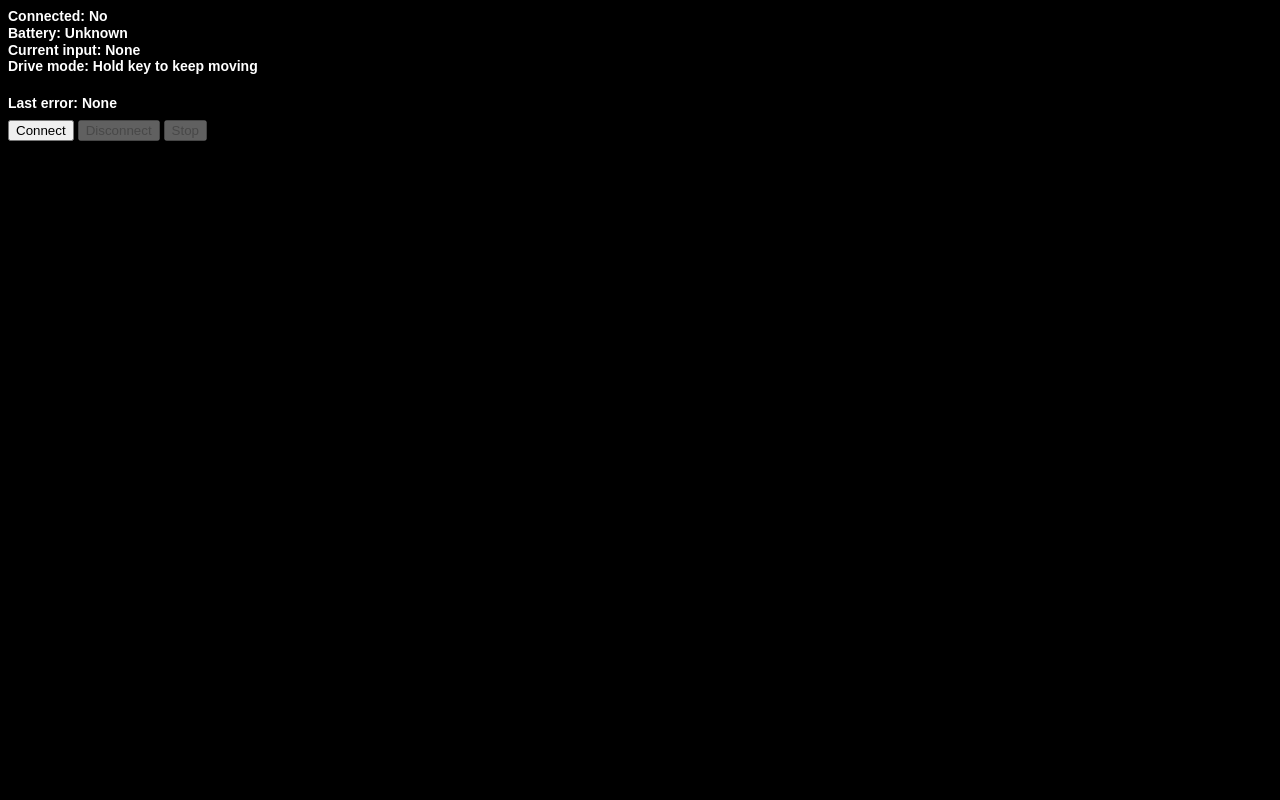
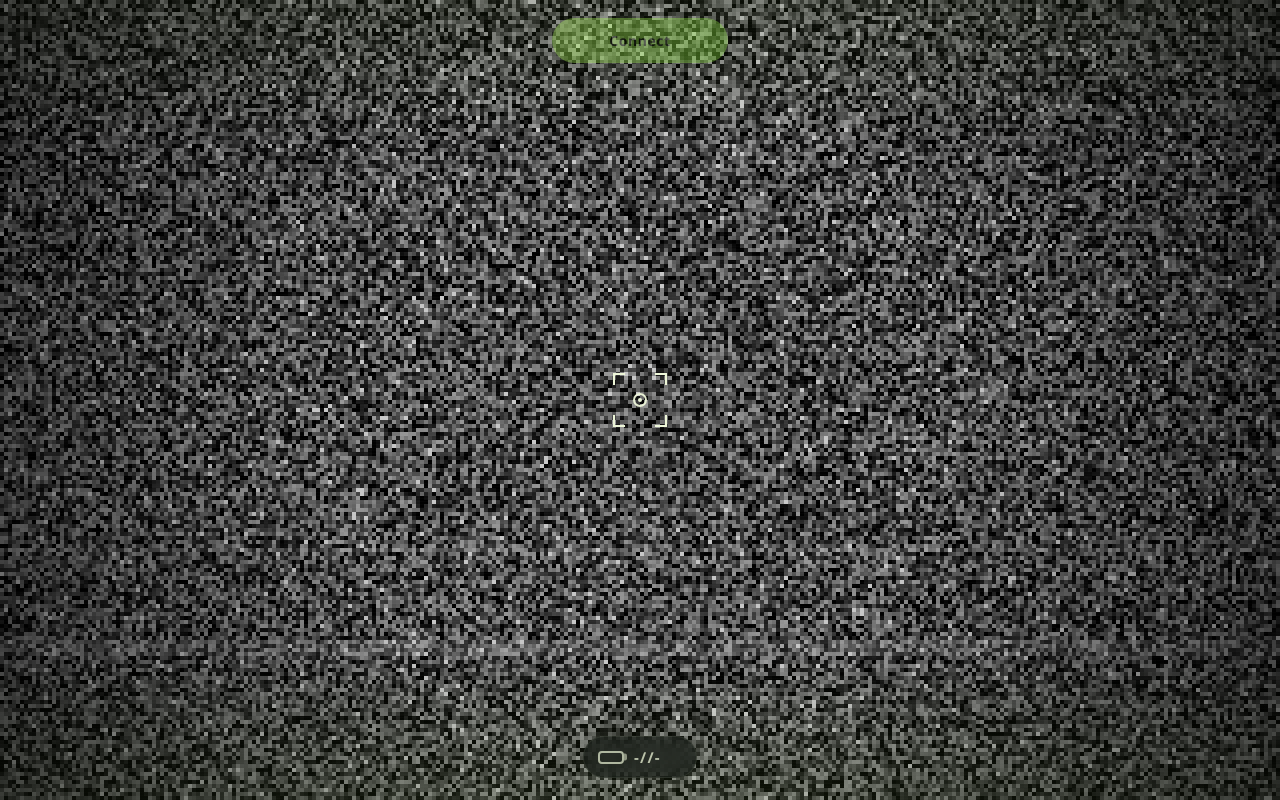
Before and after one commit to sAleksander/FreeDrive-Jumping, a React (Vite) app: page / in a window 1280 px wide. Built offline with nearby package versions, Linux system fonts and the light colour scheme.

Commit message:
feat: simplify FPV HUD layout

```diff
--- a/src/App.tsx
+++ b/src/App.tsx
@@ -7,12 +7,8 @@ const keyMap: Record<string, DroneDriveCommand> = {
   d: 'right',
 };
 
-const activeInputLabels: Record<DroneDriveCommand, string> = {
-  forward: '"W"',
-  backward: '"S"',
-  left: '"A"',
-  right: '"D"',
-};
+const noiseFrameIntervalMs = 90;
+const noiseScaleDivisor = 4;
 
 function createIdleDriveState(): DroneDriveState {
   return {
@@ -47,8 +43,8 @@ function App() {
   const runtime = window.electronAPI;
   const droneApi = runtime?.drone;
   const [status, setStatus] = useState<DroneStatus>(initialStatus);
-  const [actionMessage, setActionMessage] = useState<string | null>(null);
   const heldCommandsRef = useRef<Set<DroneDriveCommand>>(new Set());
+  const noiseCanvasRef = useRef<HTMLCanvasElement | null>(null);
 
   useEffect(() => {
     if (!droneApi) {
@@ -125,57 +121,160 @@ function App() {
     };
   }, [droneApi, status.connected]);
 
+  const hasVideoFeed = false;
+  const shouldShowNoiseCanvas = !status.connected || !hasVideoFeed;
+
+  useEffect(() => {
+    const canvas = noiseCanvasRef.current;
+
+    if (!canvas || !shouldShowNoiseCanvas) {
+      return;
+    }
+
+    const context = canvas.getContext('2d', { alpha: false });
+
+    if (!context) {
+      return;
+    }
+
+    let frameId = 0;
+    let timeoutId: number | null = null;
+    let imageData = context.createImageData(1, 1);
+
+    const resizeCanvas = () => {
+      const parent = canvas.parentElement;
+      const sourceWidth = parent?.clientWidth ?? window.innerWidth;
+      const sourceHeight = parent?.clientHeight ?? window.innerHeight;
+      const width = Math.max(240, Math.floor(sourceWidth / noiseScaleDivisor));
+      const height = Math.max(135, Math.floor(sourceHeight / noiseScaleDivisor));
+
+      canvas.width = width;
+      canvas.height = height;
+      imageData = context.createImageData(width, height);
+    };
+
+    const renderNoise = () => {
+      const { data } = imageData;
+
+      for (let index = 0; index < data.length; index += 4) {
+        const value = Math.random() > 0.985
+          ? 255
+          : Math.max(0, Math.min(255, 96 + Math.floor((Math.random() - 0.5) * 180)));
+
+        data[index] = value;
+        data[index + 1] = value;
+        data[index + 2] = value;
+        data[index + 3] = 255;
+      }
+
+      context.putImageData(imageData, 0, 0);
+      context.fillStyle = 'rgba(255, 255, 255, 0.16)';
+
+      const glitchBandCount = 2 + Math.floor(Math.random() * 4);
+
+      for (let bandIndex = 0; bandIndex < glitchBandCount; bandIndex += 1) {
+        const bandY = Math.floor(Math.random() * canvas.height);
+        const bandHeight = 1 + Math.floor(Math.random() * 4);
+
+        context.fillRect(0, bandY, canvas.width, bandHeight);
+      }
+
+      timeoutId = window.setTimeout(() => {
+        frameId = window.requestAnimationFrame(renderNoise);
+      }, noiseFrameIntervalMs);
+    };
+
+    resizeCanvas();
+    renderNoise();
+    window.addEventListener('resize', resizeCanvas);
+
+    return () => {
+      window.removeEventListener('resize', resizeCanvas);
+
+      if (timeoutId !== null) {
+        window.clearTimeout(timeoutId);
+      }
+
+      window.cancelAnimationFrame(frameId);
+    };
+  }, [shouldShowNoiseCanvas]);
+
   async function runAction(action: () => Promise<DroneStatus>) {
     try {
       const nextStatus = await action();
       setStatus(nextStatus);
-      setActionMessage(null);
     } catch (error) {
-      const message =
-        error instanceof Error ? error.message : 'Unexpected drone action error.';
-      setActionMessage(message);
+      console.error('Drone action failed.', error);
     }
   }
 
-  const batteryLabel = status.battery === null ? 'Unknown' : `${status.battery}%`;
-  const currentInput = status.activeCommands.length > 0
-    ? status.activeCommands.map((command) => activeInputLabels[command]).join(' + ')
-    : 'None';
-  const lastError = actionMessage ?? status.lastError ?? 'None';
+  const connectionButtonLabel = status.phase === 'connecting'
+    ? 'Connecting...'
+    : status.connected
+      ? 'Disconnect'
+      : status.phase === 'error'
+        ? 'Reset connection'
+        : 'Connect';
+  const batteryValue = status.connected && status.battery !== null
+    ? Math.max(0, Math.min(100, status.battery))
+    : null;
+  const batteryLabel = batteryValue === null ? '-//-' : `${batteryValue}%`;
+
+  const handleConnectionToggle = () => {
+    if (!droneApi || status.phase === 'connecting') {
+      return;
+    }
+
+    if (status.connected || status.phase === 'error') {
+      void runAction(() => droneApi.disconnect());
+      return;
+    }
+
+    void runAction(() => droneApi.connect());
+  };
 
   return (
-    <main>
-      <section className="status-view">
-        <p>Connected: {status.connected ? 'Yes' : 'No'}</p>
-        <p>Battery: {batteryLabel}</p>
-        <p>Current input: {currentInput}</p>
-        <p>Drive mode: Hold key to keep moving</p>
-        <p className="status-gap" />
-        <p>Last error: {lastError}</p>
-      </section>
+    <main className="fpv-app">
+      <section className="fpv-stage" aria-label="Drone camera view placeholder">
+        <canvas
+          aria-hidden="true"
+          className="fpv-stage__noise"
+          ref={noiseCanvasRef}
+        />
+        <div aria-hidden="true" className="fpv-stage__scanlines" />
+        <div aria-hidden="true" className="fpv-stage__vignette" />
 
-      <section className="controls">
-        <button
-          disabled={status.phase === 'connecting' || status.connected}
-          onClick={() => void runAction(() => droneApi!.connect())}
-          type="button"
+        <div aria-hidden="true" className="hud-crosshair">
+          <span className="hud-crosshair__corner hud-crosshair__corner--top-left" />
+          <span className="hud-crosshair__corner hud-crosshair__corner--top-right" />
+          <span className="hud-crosshair__corner hud-crosshair__corner--bottom-left" />
+          <span className="hud-crosshair__corner hud-crosshair__corner--bottom-right" />
+          <span className="hud-crosshair__ring" />
+          <span className="hud-crosshair__dot" />
+        </div>
+
+        <div className="top-control">
+          <button
+            className="control-button control-button--primary"
+            disabled={!droneApi || status.phase === 'connecting'}
+            onClick={handleConnectionToggle}
+            type="button"
+          >
+            {connectionButtonLabel}
+          </button>
+        </div>
+
+        <div
+          className={`battery-indicator${batteryValue === null ? ' battery-indicator--offline' : ''}`}
         >
-          Connect
-        </button>
-        <button
-          disabled={!status.connected && status.phase !== 'error'}
-          onClick={() => void runAction(() => droneApi!.disconnect())}
-          type="button"
-        >
-          Disconnect
-        </button>
-        <button
-          disabled={!status.connected}
-          onClick={() => void runAction(() => droneApi!.stop())}
-          type="button"
-        >
-          Stop
-        </button>
+          <div aria-hidden="true" className="battery-indicator__icon">
+            <span
+              className="battery-indicator__fill"
+              style={{ width: `${batteryValue ?? 0}%` }}
+            />
+          </div>
+          <span className="battery-indicator__value">{batteryLabel}</span>
+        </div>
       </section>
     </main>
   );
--- a/src/styles.css
+++ b/src/styles.css
@@ -1,33 +1,287 @@
+html,
+body {
+  min-height: 100vh;
+}
+
 body {
   margin: 0;
-  background: #000;
-  color: #fff;
-  font-family: Arial, sans-serif;
+  background: #040505;
+  color: #eef7d8;
+  font-family: 'Space Grotesk', 'Avenir Next', 'Segoe UI', sans-serif;
 }
 
 #root {
   min-height: 100vh;
 }
 
-main {
-  padding: 8px;
+:root {
+  color-scheme: dark;
+  --hud-text: #eef7d8;
+  --hud-muted: rgba(238, 247, 216, 0.68);
+  --hud-accent: #b8ff63;
+  --hud-accent-strong: #d7ff88;
+  --hud-border: rgba(184, 255, 99, 0.22);
+  --hud-panel-bg: rgba(5, 10, 8, 0.46);
+  --hud-danger: #ff7d7d;
+  --hud-shadow: 0 18px 60px rgba(0, 0, 0, 0.45);
 }
 
-.status-view p {
-  margin: 0;
+* {
+  box-sizing: border-box;
+}
+
+.fpv-app {
+  min-height: 100vh;
+}
+
+.fpv-stage {
+  position: relative;
+  min-height: 100vh;
+  overflow: hidden;
+  background:
+    radial-gradient(circle at center, rgba(26, 43, 25, 0.22), transparent 52%),
+    linear-gradient(180deg, rgba(12, 16, 12, 0.12), rgba(0, 0, 0, 0.55)),
+    #040505;
+}
+
+.fpv-stage__noise,
+.fpv-stage__scanlines,
+.fpv-stage__vignette {
+  position: absolute;
+  inset: 0;
+}
+
+.fpv-stage__noise {
+  width: 100%;
+  height: 100%;
+  image-rendering: pixelated;
+  filter: saturate(0) contrast(1.18) brightness(0.78);
+}
+
+.fpv-stage__scanlines {
+  background-image: repeating-linear-gradient(
+    to bottom,
+    rgba(255, 255, 255, 0.035) 0,
+    rgba(255, 255, 255, 0.035) 1px,
+    transparent 1px,
+    transparent 3px
+  );
+  opacity: 0.42;
+  pointer-events: none;
+}
+
+.fpv-stage__vignette {
+  background:
+    radial-gradient(circle at center, transparent 42%, rgba(0, 0, 0, 0.58) 100%),
+    linear-gradient(180deg, rgba(184, 255, 99, 0.06), transparent 18%, transparent 82%, rgba(184, 255, 99, 0.08));
+  pointer-events: none;
+}
+
+.top-control {
+  position: absolute;
+  top: 18px;
+  left: 50%;
+  z-index: 2;
+  transform: translateX(-50%);
+}
+
+.hud-crosshair,
+.battery-indicator {
+  position: absolute;
+  z-index: 2;
+  pointer-events: none;
+}
+
+.hud-crosshair {
+  top: 50%;
+  left: 50%;
+  width: 54px;
+  height: 54px;
+  transform: translate(-50%, -50%);
+}
+
+.hud-crosshair__corner,
+.hud-crosshair__ring,
+.hud-crosshair__dot {
+  position: absolute;
+}
+
+.hud-crosshair__corner {
+  width: 12px;
+  height: 12px;
+  border-color: rgba(238, 247, 216, 0.95);
+  filter: drop-shadow(0 0 8px rgba(238, 247, 216, 0.2));
+}
+
+.hud-crosshair__corner--top-left {
+  top: 0;
+  left: 0;
+  border-top: 2px solid;
+  border-left: 2px solid;
+}
+
+.hud-crosshair__corner--top-right {
+  top: 0;
+  right: 0;
+  border-top: 2px solid;
+  border-right: 2px solid;
+}
+
+.hud-crosshair__corner--bottom-left {
+  bottom: 0;
+  left: 0;
+  border-bottom: 2px solid;
+  border-left: 2px solid;
+}
+
+.hud-crosshair__corner--bottom-right {
+  right: 0;
+  bottom: 0;
+  border-right: 2px solid;
+  border-bottom: 2px solid;
+}
+
+.hud-crosshair__ring {
+  top: 50%;
+  left: 50%;
+  width: 14px;
+  height: 14px;
+  border: 2px solid rgba(238, 247, 216, 0.95);
+  border-radius: 50%;
+  transform: translate(-50%, -50%);
+  box-shadow: 0 0 10px rgba(238, 247, 216, 0.14);
+}
+
+.hud-crosshair__dot {
+  top: 50%;
+  left: 50%;
+  width: 4px;
+  height: 4px;
+  border-radius: 50%;
+  background: rgba(238, 247, 216, 0.98);
+  transform: translate(-50%, -50%);
+}
+
+.control-button {
+  appearance: none;
+  min-width: 176px;
+  padding: 12px 22px;
+  border: 1px solid rgba(184, 255, 99, 0.18);
+  border-radius: 999px;
+  background: rgba(7, 12, 9, 0.72);
+  color: var(--hud-text);
+  font: inherit;
   font-size: 14px;
   font-weight: 700;
-  line-height: 1.2;
+  letter-spacing: 0.04em;
+  cursor: pointer;
+  transition:
+    transform 140ms ease,
+    border-color 140ms ease,
+    background-color 140ms ease,
+    color 140ms ease;
 }
 
-.status-gap {
-  height: 20px;
+.control-button:hover:not(:disabled) {
+  border-color: rgba(184, 255, 99, 0.42);
+  transform: translateY(-1px);
 }
 
-.controls {
-  margin-top: 8px;
+.control-button:disabled {
+  cursor: not-allowed;
+  opacity: 0.4;
 }
 
-.controls button + button {
-  margin-left: 4px;
+.control-button--primary {
+  background: linear-gradient(135deg, rgba(184, 255, 99, 0.9), rgba(126, 214, 55, 0.92));
+  color: #0d1408;
 }
+
+.battery-indicator {
+  bottom: 22px;
+  left: 50%;
+  display: inline-flex;
+  align-items: center;
+  gap: 10px;
+  padding: 10px 14px;
+  border: 1px solid rgba(184, 255, 99, 0.14);
+  border-radius: 999px;
+  background: rgba(7, 12, 9, 0.52);
+  backdrop-filter: blur(10px) saturate(125%);
+  transform: translateX(-50%);
+}
+
+.battery-indicator__icon {
+  position: relative;
+  width: 26px;
+  height: 13px;
+  border: 2px solid rgba(238, 247, 216, 0.92);
+  border-radius: 4px;
+}
+
+.battery-indicator__icon::after {
+  position: absolute;
+  top: 50%;
+  right: -5px;
+  width: 3px;
+  height: 7px;
+  border-radius: 0 2px 2px 0;
+  background: rgba(238, 247, 216, 0.92);
+  content: '';
+  transform: translateY(-50%);
+}
+
+.battery-indicator__fill {
+  position: absolute;
+  top: 2px;
+  bottom: 2px;
+  left: 2px;
+  border-radius: 2px;
+  background: linear-gradient(90deg, rgba(184, 255, 99, 0.92), rgba(215, 255, 136, 0.98));
+}
+
+.battery-indicator__value {
+  min-width: 48px;
+  color: var(--hud-text);
+  font-size: 15px;
+  font-weight: 700;
+  letter-spacing: 0.08em;
+  text-transform: uppercase;
+}
+
+.battery-indicator--offline {
+  border-color: rgba(238, 247, 216, 0.08);
+}
+
+.battery-indicator--offline .battery-indicator__icon,
+.battery-indicator--offline .battery-indicator__icon::after,
+.battery-indicator--offline .battery-indicator__value {
+  opacity: 0.75;
+}
+
+@media (max-width: 900px) {
+  .top-control {
+    top: 16px;
+  }
+}
+
+@media (max-width: 720px) {
+  .top-control {
+    top: 14px;
+    width: calc(100vw - 28px);
+  }
+
+  .hud-crosshair {
+    width: 48px;
+    height: 48px;
+  }
+
+  .battery-indicator {
+    bottom: 16px;
+  }
+
+  .control-button {
+    width: 100%;
+    min-width: 0;
+  }
+}
```
